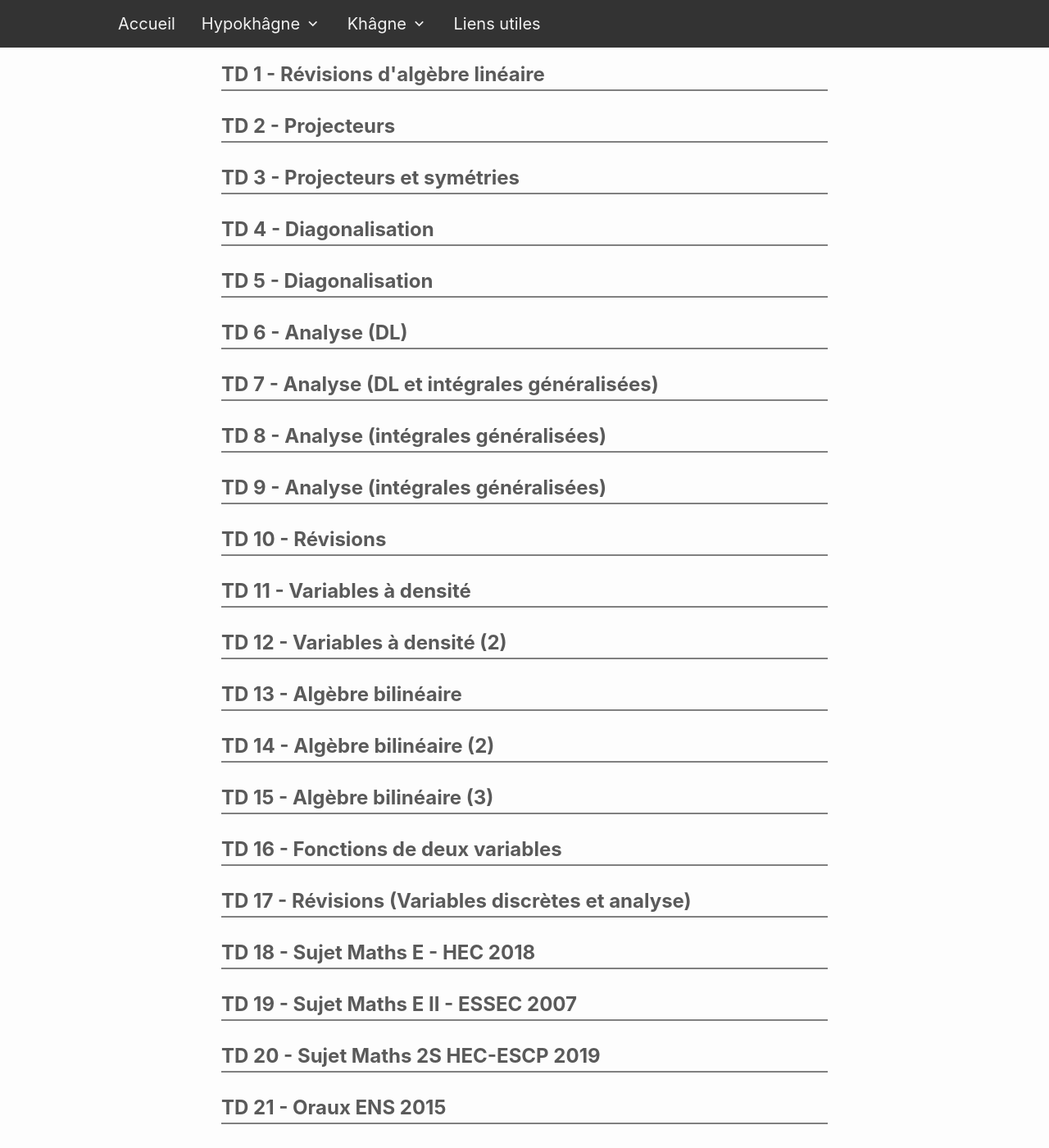
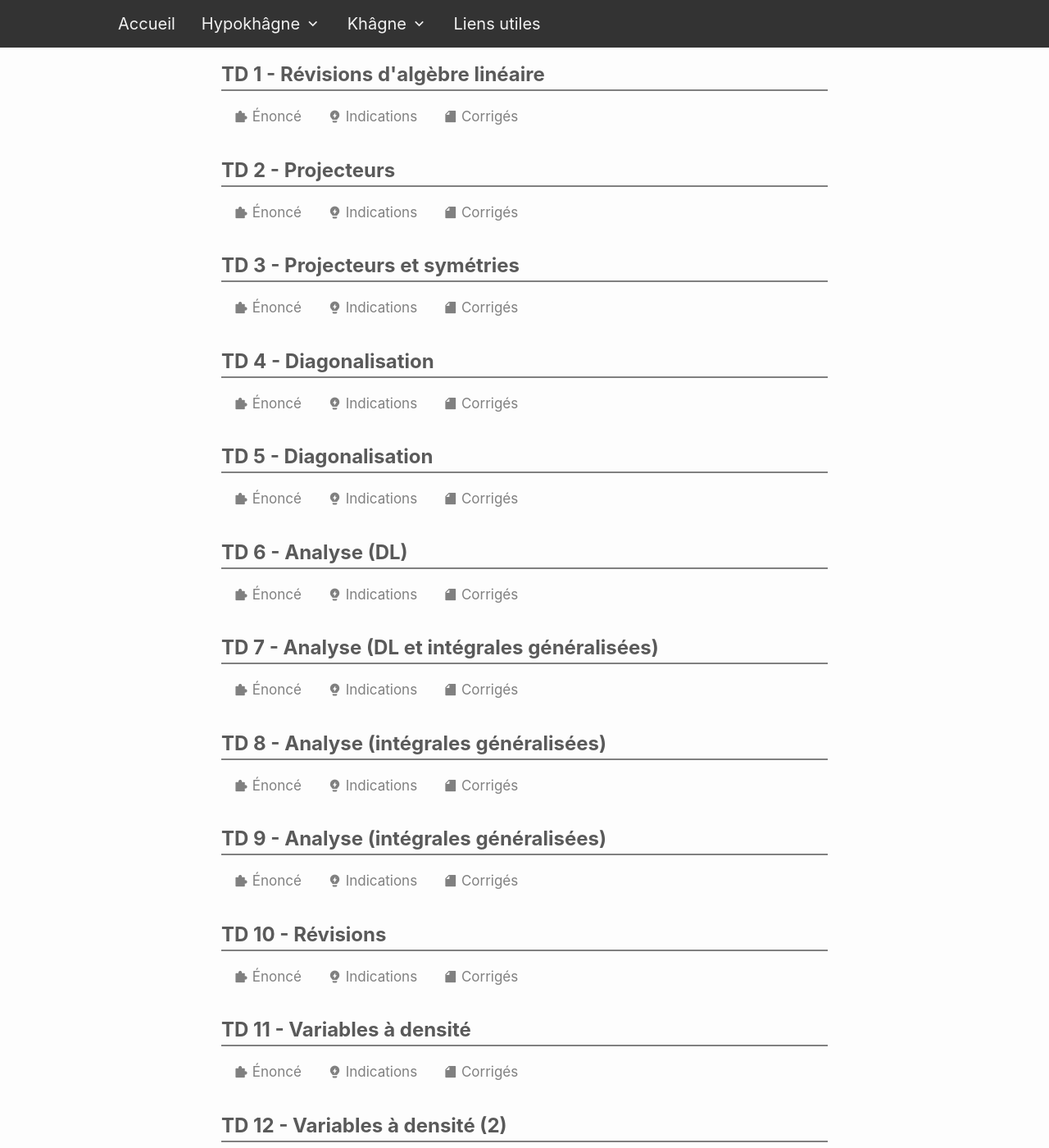
Before and after one commit to michaudmaths/michaudmaths.github.io, a Jekyll site: the page built from menu/td_khagne.markdown, in a window 1280 px wide and 1400 px high. Shown: the whole window at 82% size. Built offline with Jekyll 4.4.1, drawn with Linux system fonts in a browser that asks for light colours; nearby versions of some CDN libraries; some of the changed text lies outside the part shown.

Commit message:
changement pour permettre la publication des TD sans énoncé

```diff
--- a/menu/td_khagne.markdown
+++ b/menu/td_khagne.markdown
@@ -10,6 +10,7 @@ permalink: /td_khagne/
 {% assign corr_name = "corr_kh_td" | append : td_counter | append : "_" %}
 {% assign ind_name = "indications_kh_td" | append : td_counter | append : "_" %}
 
+{% assign enonce_existe = 0 %}
 {% assign correction_existe = 0 %}
 {% assign indication_existe = 0 %}
 <div class="chapter">
@@ -17,54 +18,53 @@ permalink: /td_khagne/
     </h1>
 	<div class="link-container">
 		<div class="cours-exo">
-        {% for item in site.static_files %}
-        {% if item.path contains td_name %}
-            {% if item.path contains corr_name%}
-            {% else %}
-            {% if item.path contains ind_name %}
-            {% else %}
-                <a href="{{item.path}}">
-					<i class="ri-puzzle-fill"></i>
-                    <span>Enoncés</span>
-                </a>
-                {% for item2 in site.static_files %}
-                    {% if item2.path contains ind_name%}
-                        {% assign indication_existe = 1 %}
-                        <a href="{{item2.path}}">
-                            <i class="ri-lightbulb-flash-fill"></i>
-                            <span>Indications</span>
-                        </a>
-                    {% endif %}
-                {% endfor %}
-                {% if indication_existe == 0 %}
-                        <div class="link-placeholder">
-                            <i class="ri-lightbulb-flash-fill"></i>
-                            <span>Indications</span>
-                        </div>
+            {% for item1 in site.static_files %}
+                {% if item1.path contains corr_name %}
+                {% elsif item1.path contains ind_name %}
+                {% elsif item1.path contains td_name%}
+                    {% assign enonce_existe = 1 %}
+                    <a href="{{item1.path}}">
+                        <i class="ri-puzzle-fill"></i>
+                        <span>Énoncé</span>
+                    </a>
                 {% endif %}
-                {% for item3 in site.static_files %}
-                    {% if item3.path contains corr_name%}
-                        {% assign correction_existe = 1 %}
-                        <a href="{{item3.path}}">
-                            <i class="ri-file-fill"></i>
-                            <span>Corrigés</span>
-                        </a>
-                    {% endif %}
-                {% endfor %}
-                {% if correction_existe == 0 %}
-                        <div class="link-placeholder">
-                            <i class="ri-file-fill"></i>
-                            <span>Corrigés</span>
-                        </div>
+            {% endfor %}
+            {% if enonce_existe == 0 %}
+                            <div class="link-placeholder">
+                                <i class="ri-puzzle-fill"></i>
+                                <span>Énoncé</span>
+                            </div>
+            {% endif %}
+            {% for item2 in site.static_files %}
+                {% if item2.path contains ind_name%}
+                    {% assign indication_existe = 1 %}
+                    <a href="{{item2.path}}">
+                        <i class="ri-lightbulb-flash-fill"></i>
+                        <span>Indications</span>
+                    </a>
                 {% endif %}
-                {% if td.devoirs %}
-                    <span>À faire pour la semaine suivante : {{td.devoirs}}</span>
+            {% endfor %}
+            {% if indication_existe == 0 %}
+                    <div class="link-placeholder">
+                        <i class="ri-lightbulb-flash-fill"></i>
+                        <span>Indications</span>
+                    </div>
+            {% endif %}
+            {% for item3 in site.static_files %}
+                {% if item3.path contains corr_name%}
+                    {% assign correction_existe = 1 %}
+                    <a href="{{item3.path}}">
+                        <i class="ri-file-fill"></i>
+                        <span>Corrigés</span>
+                    </a>
                 {% endif %}
-                {% endif %}
-
+            {% endfor %}
+            {% if correction_existe == 0 %}
+                    <div class="link-placeholder">
+                        <i class="ri-file-fill"></i>
+                        <span>Corrigés</span>
+                    </div>
             {% endif %}
-        {% endif %}
-        {% endfor %}
         </div>
     </div>
 </div>
```
